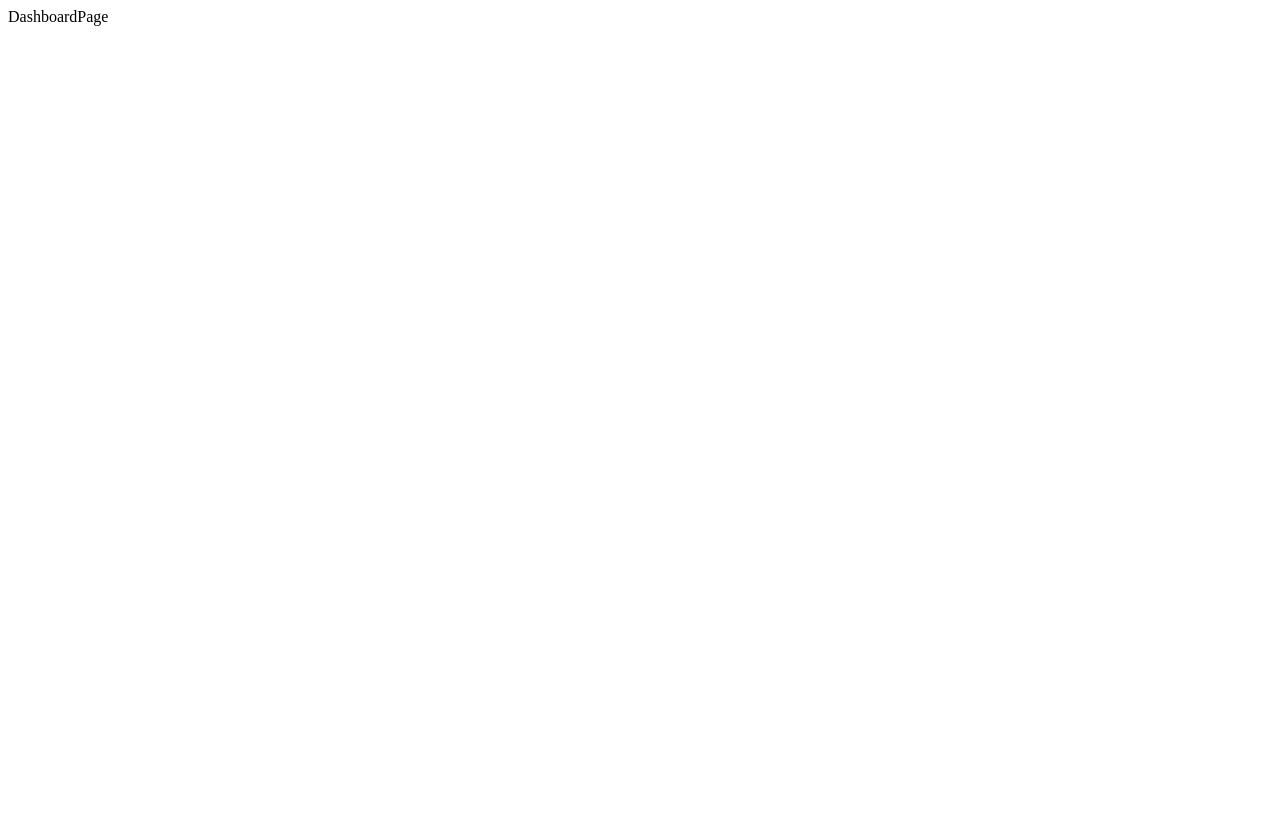
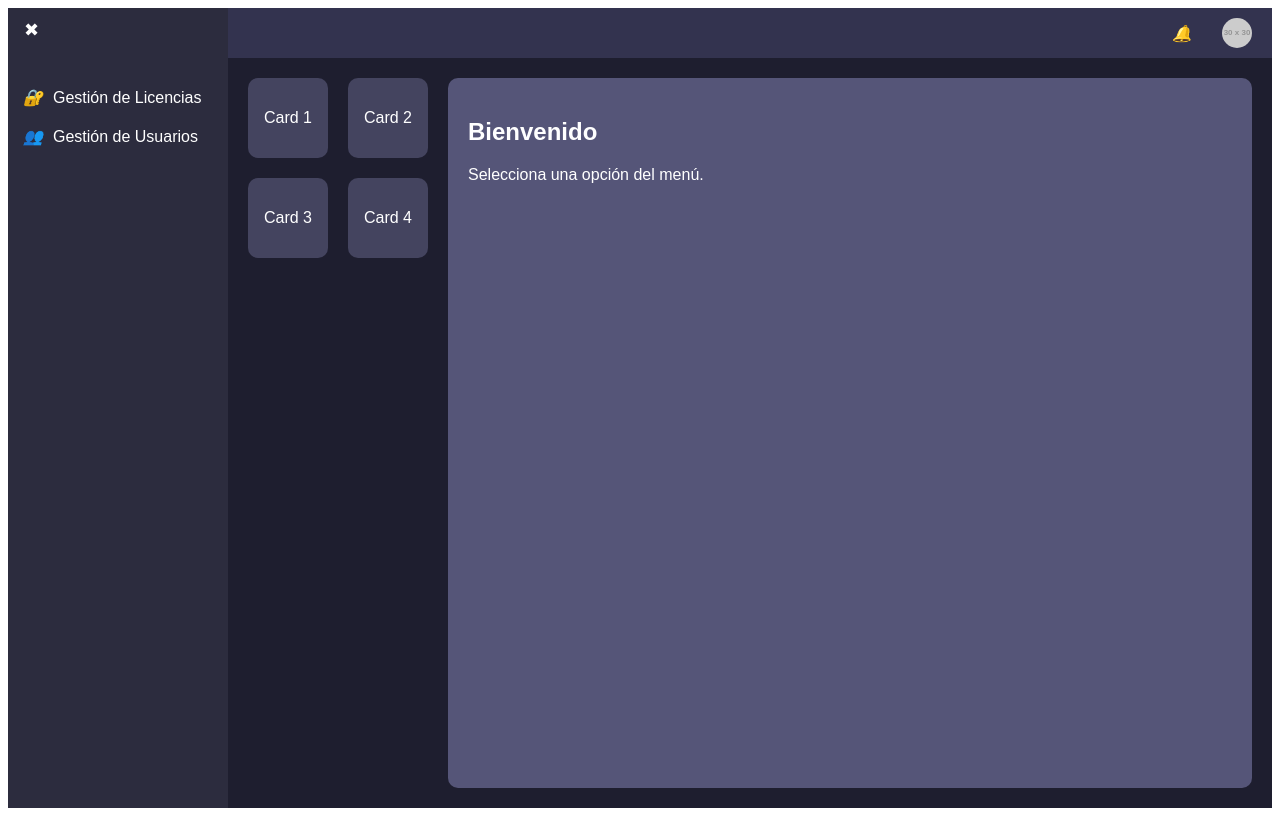
Before and after one commit to RichardLeyvaP/license_management, a Vue app: page /dashboard in a window 1280 px wide. Built offline with nearby package versions, Linux system fonts and the light colour scheme; sample sign-in values are in the browser's storage.

Commit message:
created the dashboard

```diff
--- a/src/pages/DashboardPage.vue
+++ b/src/pages/DashboardPage.vue
@@ -1,3 +1,204 @@
 <template>
-  <div>DashboardPage</div>
+  <div class="dashboard">
+    <!-- Sidebar -->
+    <aside :class="{ collapsed: isCollapsed }" class="sidebar">
+      <button class="toggle-btn" @click="isCollapsed = !isCollapsed">
+        <span v-if="isCollapsed">☰</span>
+        <span v-else>✖</span>
+      </button>
+      <ul>
+        <li @click="selectedView = 'licenses'">
+          <i class="icon">🔐</i>
+          <span v-if="!isCollapsed">Gestión de Licencias</span>
+        </li>
+        <li @click="selectedView = 'users'">
+          <i class="icon">👥</i>
+          <span v-if="!isCollapsed">Gestión de Usuarios</span>
+        </li>
+      </ul>
+    </aside>
+
+    <!-- Main Content -->
+    <div class="main">
+      <!-- AppBar -->
+      <header class="appbar">
+        <i class="icon">🔔</i>
+        <img src="https://via.placeholder.com/30" alt="avatar" class="avatar" />
+      </header>
+
+      <!-- Content Area -->
+      <div class="content">
+        <!-- Responsive Cards (optional preview) -->
+        <div class="cards">
+          <div class="card">Card 1</div>
+          <div class="card">Card 2</div>
+          <div class="card">Card 3</div>
+          <div class="card">Card 4</div>
+        </div>
+
+        <!-- Dynamic Content -->
+        <div class="dynamic-content">
+          <div v-if="selectedView === 'licenses'">
+            <LicenseManagementPage />
+          </div>
+          <div v-else-if="selectedView === 'users'">
+            <UserManagementPage />
+          </div>
+          <div v-else>
+            <h2>Bienvenido</h2>
+            <p>Selecciona una opción del menú.</p>
+          </div>
+        </div>
+      </div>
+    </div>
+  </div>
 </template>
+
+<script setup>
+import { ref } from 'vue'
+import LicenseManagementPage from '@/pages/LicenseManagementPage.vue'
+import UserManagementPage from '@/pages/UserManagementPage.vue'
+
+const isCollapsed = ref(false)
+const selectedView = ref(null)
+</script>
+
+<style scoped>
+.dashboard {
+  display: flex;
+  height: 100vh;
+  font-family: sans-serif;
+  background-color: #1e1e2f;
+  color: white;
+  overflow: hidden;
+}
+
+/* Sidebar */
+.sidebar {
+  background: #2c2c3e;
+  width: 200px;
+  padding: 10px;
+  transition: width 0.3s;
+}
+
+.sidebar.collapsed {
+  width: 60px;
+}
+
+.toggle-btn {
+  background: none;
+  border: none;
+  color: white;
+  font-size: 18px;
+  cursor: pointer;
+  margin-bottom: 20px;
+}
+
+.sidebar ul {
+  list-style: none;
+  padding: 0;
+}
+
+.sidebar li {
+  display: flex;
+  align-items: center;
+  padding: 10px 5px;
+  cursor: pointer;
+}
+
+.icon {
+  margin-right: 10px;
+}
+
+/* Main */
+.main {
+  flex: 1;
+  display: flex;
+  flex-direction: column;
+}
+
+/* AppBar */
+.appbar {
+  height: 50px;
+  background: #33334f;
+  display: flex;
+  justify-content: flex-end;
+  align-items: center;
+  padding: 0 20px;
+}
+
+.avatar {
+  width: 30px;
+  height: 30px;
+  border-radius: 50%;
+  margin-left: 20px;
+}
+
+/* Content */
+.content {
+  display: flex;
+  flex: 1;
+  padding: 20px;
+  gap: 20px;
+  flex-wrap: wrap;
+}
+
+/* Cards */
+.cards {
+  display: grid;
+  grid-template-columns: repeat(2, 80px);
+  grid-template-rows: repeat(2, 80px);
+  gap: 20px;
+}
+
+.card {
+  background: #44445f;
+  border-radius: 10px;
+  display: flex;
+  justify-content: center;
+  align-items: center;
+}
+
+/* Dynamic Content */
+.dynamic-content {
+  background: #555578;
+  flex-grow: 1;
+  border-radius: 10px;
+  padding: 20px;
+  min-width: 200px;
+}
+
+/* 🔥 Responsiveness */
+@media (max-width: 768px) {
+  .dashboard {
+    flex-direction: column;
+  }
+
+  .sidebar {
+    width: 100%;
+  }
+
+  .main {
+    flex-direction: column;
+  }
+
+  .content {
+    flex-direction: column;
+  }
+
+  .cards {
+    display: flex;
+    flex-wrap: wrap;
+    gap: 10px;
+  }
+
+  .card {
+    width: 100%;
+    height: 60px;
+  }
+
+  .dynamic-content {
+    width: 100%;
+  }
+}
+</style>
--- a/src/pages/LicenseManagementPage.vue
+++ b/src/pages/LicenseManagementPage.vue
@@ -1,3 +1,90 @@
 <template>
-  <div>LicenseManagementPage</div>
+  <div class="license-management">
+    <h2>License Management</h2>
+    <div class="form">
+      <label for="seatLicense">Seat-based licenses:</label>
+      <input
+        id="seatLicense"
+        type="number"
+        v-model.number="seatLicenses"
+        min="0"
+      />
+
+      <label for="loginLicense">Login-based licenses:</label>
+      <input
+        id="loginLicense"
+        type="number"
+        v-model.number="loginLicenses"
+        min="0"
+      />
+
+      <button @click="saveLicenses">Save Licenses</button>
+    </div>
+    <div class="summary">
+      <h3>Current Config:</h3>
+      <p>Seat Licenses: {{ seatLicenses }}</p>
+      <p>Login-based Licenses: {{ loginLicenses }}</p>
+    </div>
+  </div>
 </template>
+
+<script setup>
+import { ref, onMounted } from 'vue'
+
+const seatLicenses = ref(0)
+const loginLicenses = ref(0)
+
+onMounted(() => {
+  const saved = JSON.parse(localStorage.getItem('licenseConfig'))
+  if (saved) {
+    seatLicenses.value = saved.seat
+    loginLicenses.value = saved.login
+  }
+})
+
+function saveLicenses() {
+  localStorage.setItem(
+    'licenseConfig',
+    JSON.stringify({
+      seat: seatLicenses.value,
+      login: loginLicenses.value,
+    })
+  )
+  alert('Licenses saved successfully!')
+}
+</script>
+
+<style scoped>
+.license-management {
+  background: #44445f;
+  padding: 20px;
+  border-radius: 10px;
+  width: 100%;
+  max-width: 500px;
+}
+.form {
+  display: flex;
+  flex-direction: column;
+  gap: 10px;
+}
+input {
+  padding: 5px;
+  border-radius: 5px;
+}
+button {
+  padding: 10px;
+  background: yellow;
+  border: none;
+  border-radius: 5px;
+  cursor: pointer;
+  font-weight: bold;
+}
+.summary {
+  margin-top: 20px;
+}
+@media (max-width: 768px) {
+  .license-management {
+    max-width: 100%;
+  }
+}
+</style>
--- a/src/pages/LoginPage.vue
+++ b/src/pages/LoginPage.vue
@@ -1,5 +1,5 @@
 <template>
-  <div>
+<div class="login">
     <h1>Login</h1>
     <form @submit.prevent="onLogin">
       <input v-model="username" placeholder="Usuario" />
@@ -14,6 +14,8 @@
 import { ref } from 'vue'
 import { useAuthStore } from '../store/auth'
 
+
+
 const username = ref('')
 const password = ref('')
 const error = ref('')
@@ -22,8 +24,26 @@ const auth = useAuthStore()
 const onLogin = async () => {
   try {
     await auth.login({ username: username.value, password: password.value })
+   //router.push('/dashboard')
+
   } catch (err) {
     error.value = err.message
   }
 }
 </script>
+<style scoped>
+.login {
+  max-width: 400px;
+  margin: auto;
+  padding-top: 100px;
+}
+input {
+  display: block;
+  margin-bottom: 10px;
+  width: 100%;
+  padding: 8px;
+}
+button {
+  padding: 10px 20px;
+}
+</style>
--- a/src/pages/UserManagementPage.vue
+++ b/src/pages/UserManagementPage.vue
@@ -1,3 +1,127 @@
 <template>
-  <div>UserManagementPage</div>
+  <div class="user-management">
+    <h2>User Management</h2>
+    <form @submit.prevent="createUser">
+      <label>Username:</label>
+      <input v-model="username" placeholder="Max 10 chars" />
+      <label>Password:</label>
+      <input type="password" v-model="password" />
+      <label>License Type:</label>
+      <select v-model="licenseType">
+        <option value="seat">Seat-based</option>
+        <option value="login">Login-based</option>
+      </select>
+      <label>CPF:</label>
+      <input v-model="cpf" />
+      <label>Email:</label>
+      <input v-model="email" />
+
+      <button type="submit">Create User</button>
+    </form>
+
+    <div class="user-list">
+      <h3>Registered Users:</h3>
+      <ul>
+        <li v-for="user in users" :key="user.username">
+          {{ user.username }} ({{ user.licenseType }})
+        </li>
+      </ul>
+    </div>
+  </div>
 </template>
+
+<script setup>
+import { ref, onMounted } from 'vue'
+
+const username = ref('')
+const password = ref('')
+const licenseType = ref('seat')
+const cpf = ref('')
+const email = ref('')
+const users = ref([])
+
+const maxLoginUsers = () => {
+  const licenses = JSON.parse(localStorage.getItem('licenseConfig')) || {}
+  return (licenses.login || 0) * 3
+}
+
+onMounted(() => {
+  users.value = JSON.parse(localStorage.getItem('users')) || []
+})
+
+function isValidUser() {
+  const exists = users.value.some(u => u.username === username.value)
+  const nameValid = /^[a-zA-Z0-9]{1,10}$/.test(username.value)
+  const passValid = /^(?=.*[A-Z])(?=.*\d).{3,}$/.test(password.value)
+
+  if (!nameValid) return alert('Invalid username (only alphanum, max 10)')
+  if (exists) return alert('Username already exists')
+  if (!passValid) return alert('Password must be 3+ chars with 1 uppercase and 1 digit')
+
+  if (licenseType.value === 'seat') {
+    const licenses = JSON.parse(localStorage.getItem('licenseConfig')) || {}
+    const used = users.value.filter(u => u.licenseType === 'seat').length
+    if (used >= (licenses.seat || 0)) return alert('No more seat licenses available')
+  } else {
+    const loginUsers = users.value.filter(u => u.licenseType === 'login').length
+    if (loginUsers >= maxLoginUsers()) return alert('Login-based limit reached')
+  }
+
+  return true
+}
+
+function createUser() {
+  if (!isValidUser()) return
+
+  users.value.push({
+    username: username.value,
+    password: password.value,
+    licenseType: licenseType.value,
+    cpf: cpf.value || null,
+    email: email.value || null,
+  })
+
+  localStorage.setItem('users', JSON.stringify(users.value))
+
+  username.value = ''
+  password.value = ''
+  cpf.value = ''
+  email.value = ''
+  licenseType.value = 'seat'
+}
+</script>
+
+<style scoped>
+.user-management {
+  background: #44445f;
+  padding: 20px;
+  border-radius: 10px;
+  max-width: 600px;
+}
+form {
+  display: flex;
+  flex-direction: column;
+  gap: 10px;
+}
+input,
+select {
+  padding: 8px;
+  border-radius: 5px;
+}
+button {
+  background: yellow;
+  padding: 10px;
+  font-weight: bold;
+  border: none;
+  border-radius: 5px;
+  cursor: pointer;
+}
+.user-list {
+  margin-top: 20px;
+}
+@media (max-width: 768px) {
+  .user-management {
+    max-width: 100%;
+  }
+}
+</style>
--- a/vite.config.js
+++ b/vite.config.js
@@ -1,7 +1,13 @@
 import { defineConfig } from 'vite'
 import vue from '@vitejs/plugin-vue'
+import path from 'path'
 
 // https://vite.dev/config/
 export default defineConfig({
   plugins: [vue()],
+  resolve: {
+    alias: {
+      '@': path.resolve(__dirname, './src'),
+    },
+  },
 })
```
